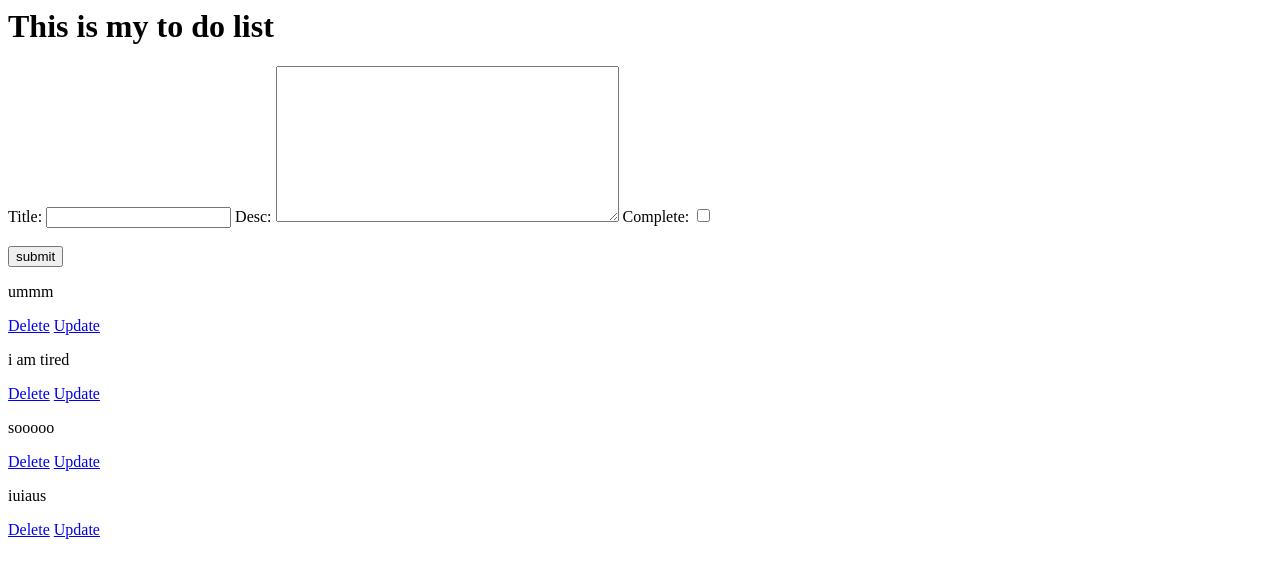
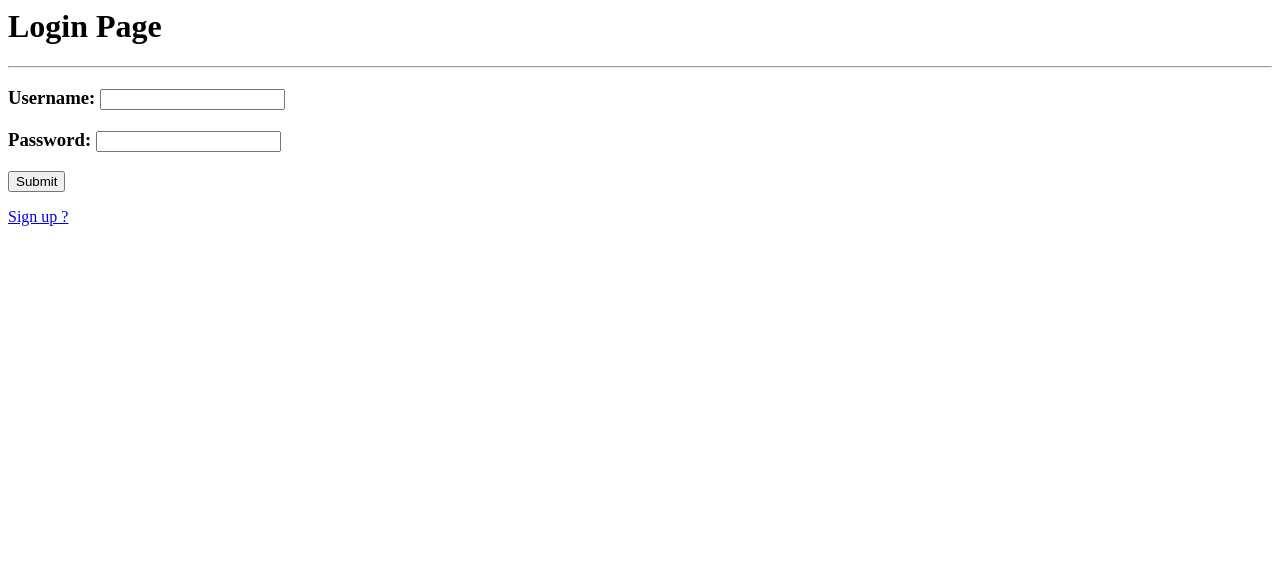
Before and after one commit to Varunrnair/UnicodeLP, a Django app: page / in a window 1280 px wide. Shown: the top 578 px of the page. Run offline with Django 4.2, Linux system fonts and the light colour scheme; data comes from the database, SQL or seed files in the repository; both versions use the stored data as it was after the commit.

Commit message:
first commit

```diff
--- a/task0/todo/forms.py
+++ b/task0/todo/forms.py
@@ -1,7 +1,15 @@
 from django import forms
+from django.forms import ModelForm
+from django.contrib.auth.forms import UserCreationForm
+from django.contrib.auth.models import User
 from .models import *
 
-class apply(forms.ModelForm):
+class apply(ModelForm):
     class Meta:
         model =List
-        fields = '__all__'
+        fields = ['title','desc','Complete']
+
+class userform(UserCreationForm):
+    class Meta:
+        model=User
+        fields=['username','email','password1','password2']
--- a/task0/todo/models.py
+++ b/task0/todo/models.py
@@ -1,4 +1,4 @@
-from calendar import c
+from django.contrib.auth.models import User
 from django.db import models
 
 
@@ -6,5 +6,6 @@ class List(models.Model):
     title=models.CharField(max_length=200)
     desc=models.TextField(max_length=200 ,default="")
     Complete=models.BooleanField(default=False)
+    Userr=models.ForeignKey(User, default='1', on_delete=models.CASCADE)
     def __str__(self):
         return self.title
--- a/task0/todo/templates/todo/first.html
+++ b/task0/todo/templates/todo/first.html
@@ -1,10 +1,12 @@
-<h1>This is my to do list</h1>
+<h1>Welcome {{request.user}}, this is your to do list</h1>
+<hr>
 <form action="" method="POST">
     {% csrf_token %}
     {{form}}
     <br></br>
     <input type="submit" value="submit">
 </form>
+<hr>
 {% for lists in lists %}
 <p>{{lists}}</p>
 <a href="{% url 'deletestuff' lists.id%}">Delete</a>
--- a/task0/todo/templates/todo/login.html
+++ b/task0/todo/templates/todo/login.html
@@ -0,0 +1,11 @@
+<h1>Login Page</h1>
+<form method="POST" action="">
+    {% csrf_token %}
+    <hr>
+    <h3>Username:    <input type="text" name="username" class="form-control"></h3>
+
+    <h3>Password:    <input type="text" name="password" class="form-control"></h3>
+    <input type="Submit" name="Submit">
+</form>
+
+<a href="{% url 'registerpage' %}">Sign up ?</a>
--- a/task0/todo/urls.py
+++ b/task0/todo/urls.py
@@ -2,7 +2,9 @@ from . import views
 from django.urls import path
 
 urlpatterns = [
-    path('',views.func ,name ='func'),
-    path('<str:pk>', views.deletestuff, name='deletestuff'),
-    path('update/<str:pk>', views.updatestuff, name='updatestuff'),
+    path('',views.loginpage, name='loginpage'),
+    path('register/',views.registerpage, name='registerpage'),
+    path('func/',views.func ,name ='func'),
+    path('func/<str:pk>', views.deletestuff, name='deletestuff'),
+    path('func/update/<str:pk>', views.updatestuff, name='updatestuff'),
 ]
--- a/task0/todo/views.py
+++ b/task0/todo/views.py
@@ -1,9 +1,38 @@
 from django.shortcuts import render, redirect
 from .models import List
-from .forms import apply
+from .forms import *
+from django.contrib.auth.forms import UserCreationForm
+from django.contrib.auth import authenticate, login, logout
+from django.contrib import messages
+
+def loginpage(request):
+    if request.method=='POST':
+        username=request.POST.get('username')
+        password=request.POST.get('password')
+        user=authenticate(request, username=username, password=password)
+        if user is not None:
+            login(request,user)
+            return redirect('func')
+        else:
+            messages.info(request,'username or password is incorrrect')
+            return redirect('loginpage')
+    context={}
+    return render(request,'todo/login.html',context)
+
+def registerpage(request):
+    form= userform()
+    if request.method=="POST":
+        form= userform(request.POST)
+        if form.is_valid():
+            form.save()
+            user=form.cleaned_data.get('username')
+            messages.success(request,'successfully registered new user',user)
+            return redirect('loginpage')
+    return render(request, 'todo/register.html',{'form':form})
+
 
 def func(request):
-    lists =List.objects.all()
+    lists =List.objects.filter(Userr=request.user)
     form = apply()
     if request.method == 'POST':
         form = apply(request.POST)
```
Also changed, not shown: task0/todo/templates/todo/register.html (added, +10 -0 lines), task0/db.sqlite3, task0/todo/admin.py (line endings or trailing spaces), task0/todo/migrations/0002_list_userr.py (added).
